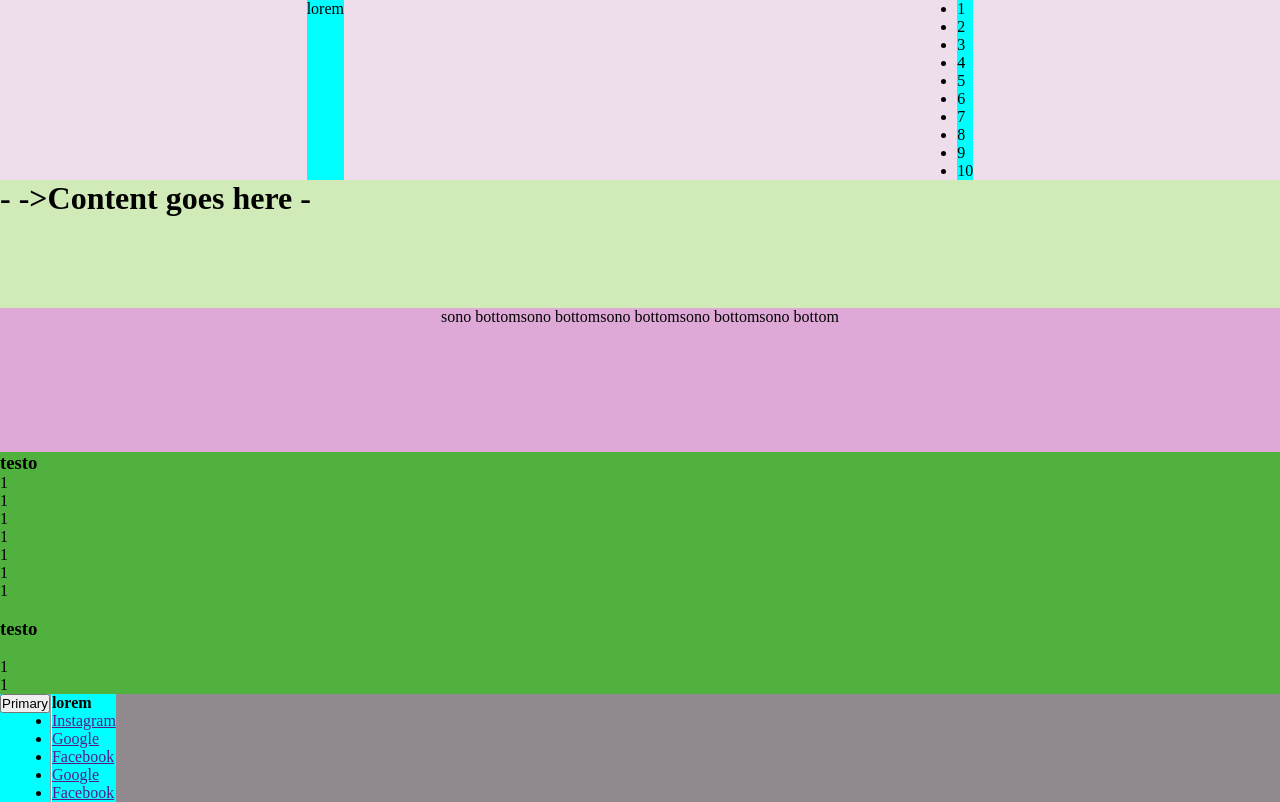
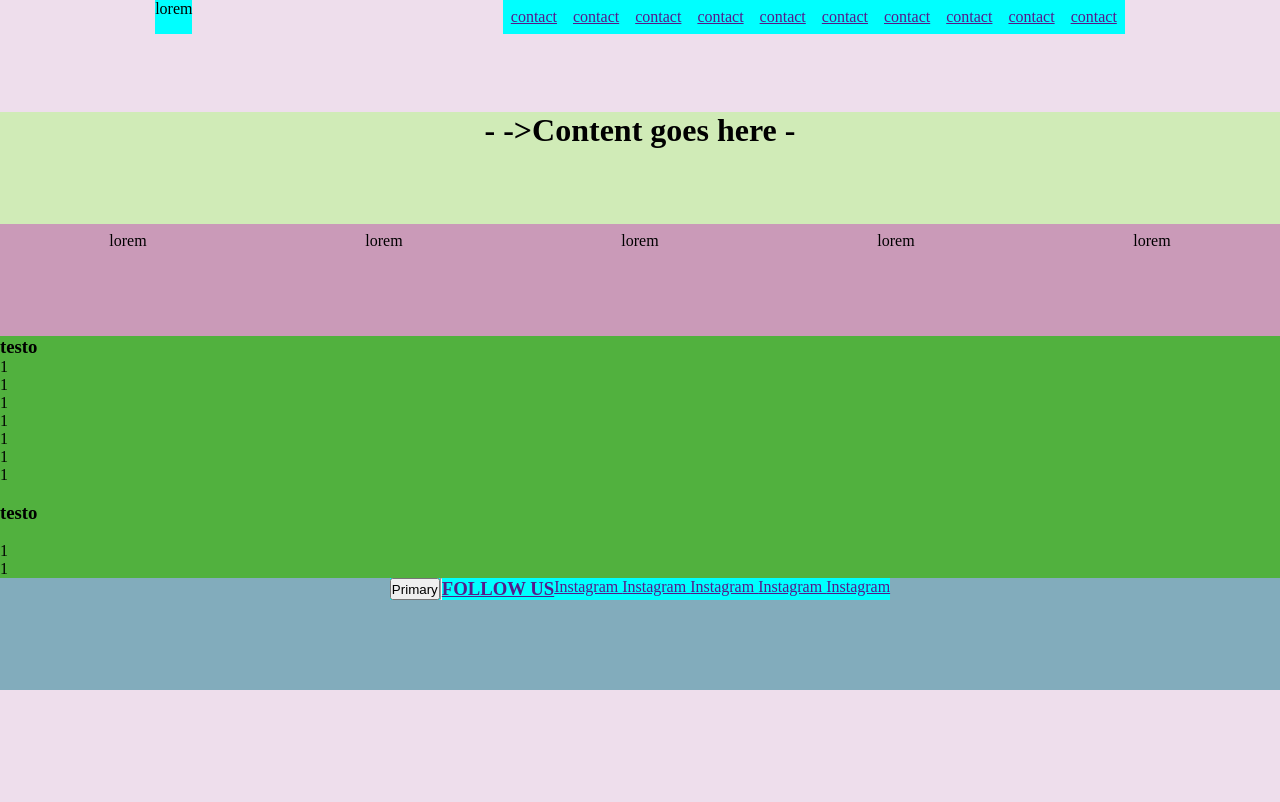
Before and after one commit to MarioBlasi/vite-comics, a Vue app: page / in a window 1280 px wide. Built offline with nearby package versions, Linux system fonts and the light colour scheme.

Commit message:
start main structure

```diff
--- a/src/App.vue
+++ b/src/App.vue
@@ -9,18 +9,16 @@ export default {};
       <div class="row-top" id="box">
         <div class="col-8">lorem</div>
         <div class="col-4">
-          <ul>
-            <li>1</li>
-            <li>2</li>
-            <li>3</li>
-            <li>4</li>
-            <li>5</li>
-            <li>6</li>
-            <li>7</li>
-            <li>8</li>
-            <li>9</li>
-            <li>10</li>
-          </ul>
+          <a class="nav-link" href="">contact</a>
+          <a class="nav-link" href="">contact</a>
+          <a class="nav-link" href="">contact</a>
+          <a class="nav-link" href="">contact</a>
+          <a class="nav-link" href="">contact</a>
+          <a class="nav-link" href="">contact</a>
+          <a class="nav-link" href="">contact</a>
+          <a class="nav-link" href="">contact</a>
+          <a class="nav-link" href="">contact</a>
+          <a class="nav-link" href="">contact</a>
         </div>
       </div>
     </div>
@@ -28,7 +26,7 @@ export default {};
   <!-- nav top level -->
   <div class="navMedium-level">
     <div class="container-medium">
-      <div class="row-medium">
+      <div class="row-medium" id="boxDue">
         <div class="col">
           <h1>- ->Content goes here -</h1>
         </div>
@@ -40,11 +38,19 @@ export default {};
     <div class="container-bottom">
       <div class="row-bottom" id="boxTre">
         <div class="col">
-          <span>sono bottom</span>
-          <span>sono bottom</span>
-          <span>sono bottom</span>
-          <span>sono bottom</span>
-          <span>sono bottom</span>
+          <div class="product">lorem</div>
+        </div>
+        <div class="col">
+          <div class="product">lorem</div>
+        </div>
+        <div class="col">
+          <div class="product">lorem</div>
+        </div>
+        <div class="col">
+          <div class="product">lorem</div>
+        </div>
+        <div class="col">
+          <div class="product">lorem</div>
         </div>
       </div>
     </div>
@@ -88,25 +94,15 @@ export default {};
         </div>
         <hr />
         <div class="col-6f">
+          <div>
+            <a href=""> <h3>FOLLOW US</h3> </a>
+          </div>
           <div class="social">
-            <h4>lorem</h4>
-            <ul>
-              <li>
-                <a href="">Instagram <i class="fa fa fa-instagram"></i></a>
-              </li>
-              <li>
-                <a href="">Google <i class="fa fa-google"></i></a>
-              </li>
-              <li>
-                <a href="">Facebook <i class="fa fa-facebook"></i></a>
-              </li>
-              <li>
-                <a href="">Google <i class="fa fa-google"></i></a>
-              </li>
-              <li>
-                <a href="">Facebook <i class="fa fa-facebook"></i></a>
-              </li>
-            </ul>
+            <a href="">Instagram <i class="fa fa fa-instagram"></i></a>
+            <a href="">Instagram <i class="fa fa fa-instagram"></i></a>
+            <a href="">Instagram <i class="fa fa fa-instagram"></i></a>
+            <a href="">Instagram <i class="fa fa fa-instagram"></i></a>
+            <a href="">Instagram <i class="fa fa fa-instagram"></i></a>
           </div>
         </div>
       </div>
@@ -118,6 +114,7 @@ export default {};
 
 <style lang="scss" scoped>
 .navTop-level {
+  height: 7rem;
 }
 #box {
   display: flex;
@@ -130,44 +127,57 @@ export default {};
 .col-4 {
   display: flex;
   background-color: aqua;
+  a {
+    padding: 0.5rem;
+  }
 }
-// nav top
-.row-medium {
+// nav -----end------top
+#boxDue {
   display: flex;
-  justify-content: start;
-  height: 8rem;
+  justify-content: center;
+  text-align: center;
 }
-// nav medium
+.navMedium-level {
+  background-color: rgb(208, 235, 183);
+  height: 7rem;
+}
+// nav -----end------medium
+.navBottom-level {
+  height: 7rem;
+  background-color: rgb(202, 154, 184);
+}
 #boxTre {
   display: flex;
-  flex-direction: row;
-  justify-content: center;
-  background-color: rgb(223, 169, 215);
-  height: 9rem;
+  justify-content: space-around;
+  text-align: center;
+  .product {
+    padding: 0.5rem 1rem;
+  }
 }
-
-//  nav bottom
-.navMedium-level {
-  background-color: rgb(208, 235, 183);
-}
-.navBottom-level {
-  background-color: rgb(177, 62, 133);
-}
-// nav * 3
+// // nav -----end------bottom
 main {
   background-color: rgb(81, 177, 62);
 }
+// Main---------
 footer {
-  background-color: rgba(39, 44, 38, 0.466);
+  background-color: rgba(7, 115, 134, 0.466);
   display: flex;
-  flex-direction: row;
+  justify-content: center;
+  height: 7rem;
 }
+
 .row-bottom {
   display: flex;
   flex-direction: row;
 }
 .col-6f {
   background-color: aqua;
+  text-align: center;
+  display: flex;
+
+  .product {
+    padding: 1rem 1rem;
+  }
 }
 </style>
 <!-- CSS ----------------->
```
